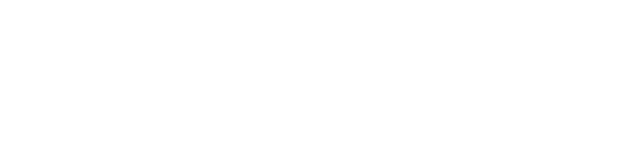
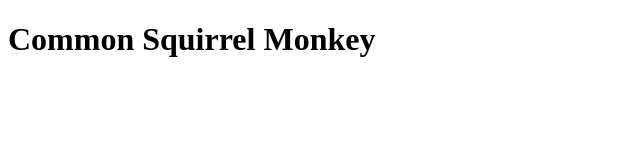
Before and after one commit to abigailoconnor/amazonmission, a plain HTML site: page index.html in a window 1280 px wide. Shown: the whole page, without its empty margins (0-640 px from the left). Drawn offline with Linux system fonts and the light colour scheme.

Commit message:
Update index.html
adding a title

```diff
--- a/index.html
+++ b/index.html
@@ -5,9 +5,7 @@
     <title>Amazon Monkey</title>
   </head>
   <body>
-     <a-scene>
-
-    </a-scene>
+    <h1> Common Squirrel Monkey </h1>
 
   </body>
   </html>
```
